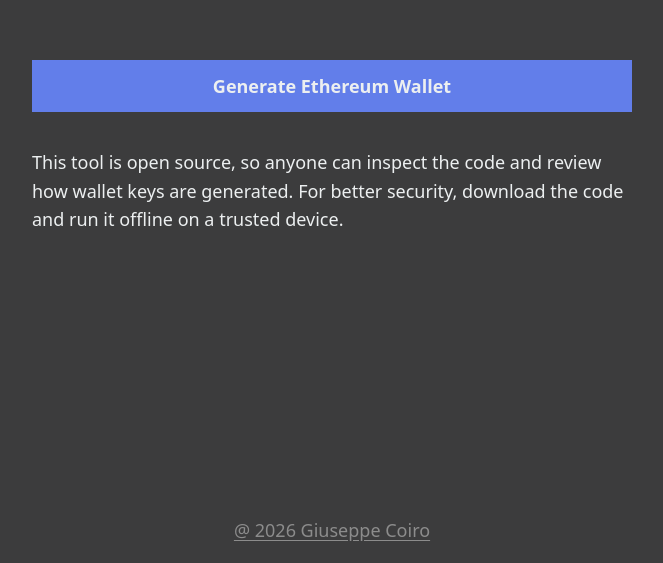
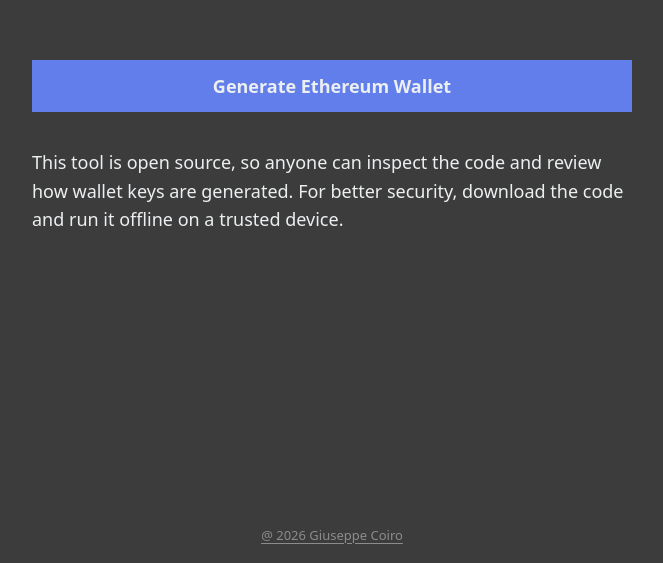
Before and after one commit to pepcoiro/ethereum-wallet-generator, a plain HTML site: page index.html in a window 1280 px wide. Shown: the part 237-800 px from the top of the page, without its empty margins (308-971 px from the left). Drawn offline with Linux system fonts and the light colour scheme.

Commit message:
Fix copyright font size to match other sites

```diff
--- a/style.css
+++ b/style.css
@@ -137,7 +137,8 @@
   color: var(--fg);
 }
 
-.copyright { position: fixed; left: 0; right: 0; bottom: 12px; z-index: 9999; display: block !important; visibility: visible !important; opacity: 1 !important; margin: 0 !important; padding: 6px 12px; text-align: center; font-size: 13px !important; color: var(--eth-gray); pointer-events: auto; }
+.copyright { position: fixed; left: 0; right: 0; bottom: 12px; z-index: 9999; display: block !important; visibility: visible !important; opacity: 1 !important; margin: 0 !important; padding: 6px 12px; text-align: center; font-size: 13px !important; line-height: 1.5; color: var(--eth-gray); pointer-events: auto; }
+.copyright, .copyright a { font-size: 13px !important; font-weight: 400 !important; line-height: 1.5 !important; }
 body { padding-bottom: 56px; }
 .copyright a { color: inherit; text-decoration: underline; text-underline-offset: 3px; }
 .copyright a:hover { color: var(--fg); }
```
